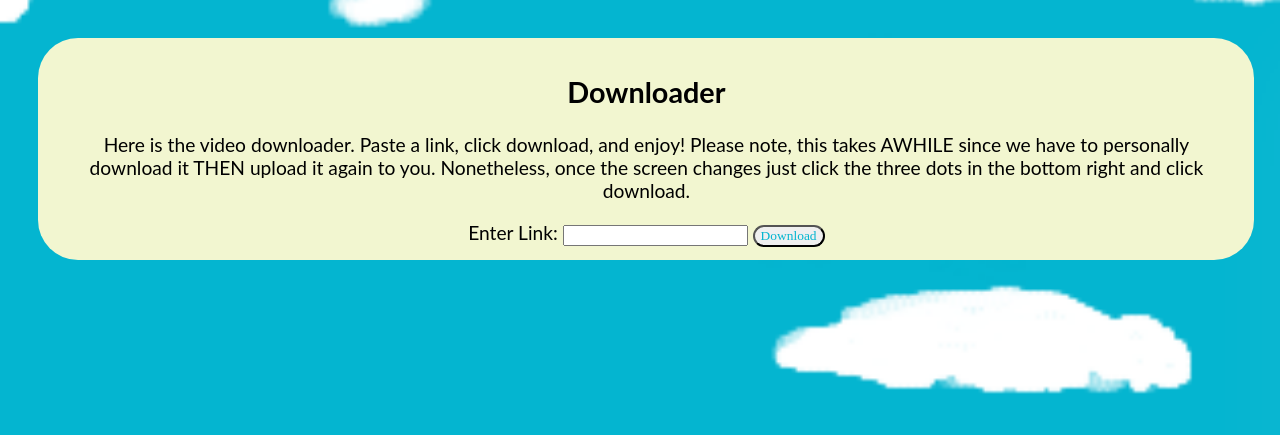
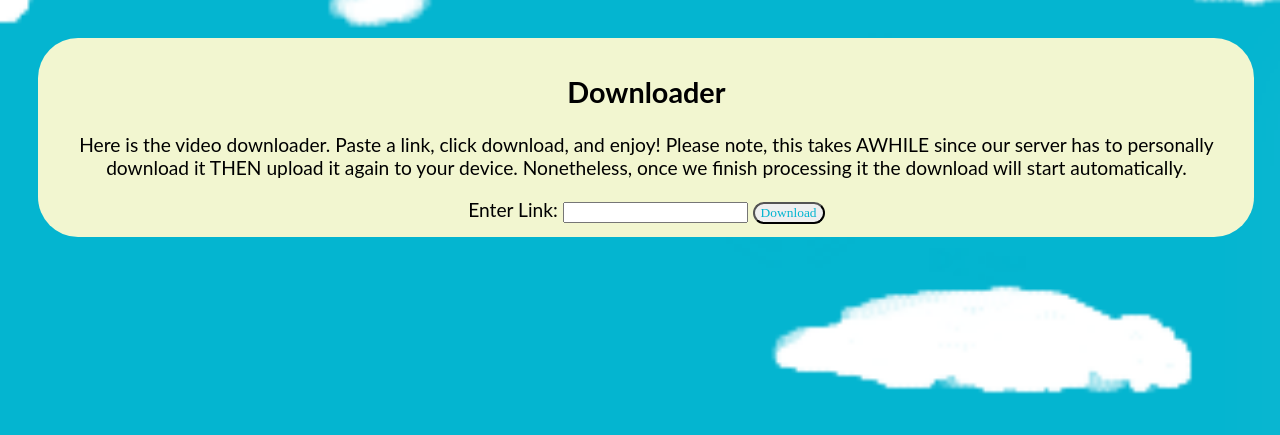
Before and after one commit to Thrasherop/fantasy_web, a Flask app: page /video_downloader in a window 1280 px wide. Shown: the part 51-486 px from the top of the page. Run offline with Flask 3, Linux system fonts and the light colour scheme; some web fonts are replaced.

Commit message:
Changed wording of download page

```diff
--- a/main.py
+++ b/main.py
@@ -1,6 +1,4 @@
 # basic flask server
-
-
 from flask import Flask, redirect, request, jsonify, render_template, send_file, Response
 import flask
 
@@ -57,6 +55,7 @@ def video_downloader_download_video():
                 "Content-Disposition": "attachment; filename=video.mp4",
                 "Content-Type": "video/mp4"
             })
+
             return response
 
 
--- a/templates/video-downloader.html
+++ b/templates/video-downloader.html
@@ -26,7 +26,7 @@
         <section id="welcome-section" class="downloader-welcomer">
             <h1 id="portfolio-welcome-title"> Downloader </h1>
             <p id="portfolio-welcome-text">
-                Here is the video downloader. Paste a link, click download, and enjoy! Please note, this takes AWHILE since we have to personally download it THEN upload it again to you. Nonetheless, once the screen changes just click the three dots in the bottom right and click download.
+                Here is the video downloader. Paste a link, click download, and enjoy! Please note, this takes AWHILE since our server has to personally download it THEN upload it again to your device. Nonetheless, once we finish processing it the download will start automatically.
             </p>
 
             <form action="/download_video" method="get">
@@ -38,7 +38,6 @@
 
     </main>
 
-    <!-- Spacing to make sure the footer is at the bottom -->
 
 
     <footer class="footer downloader-footer">
```
